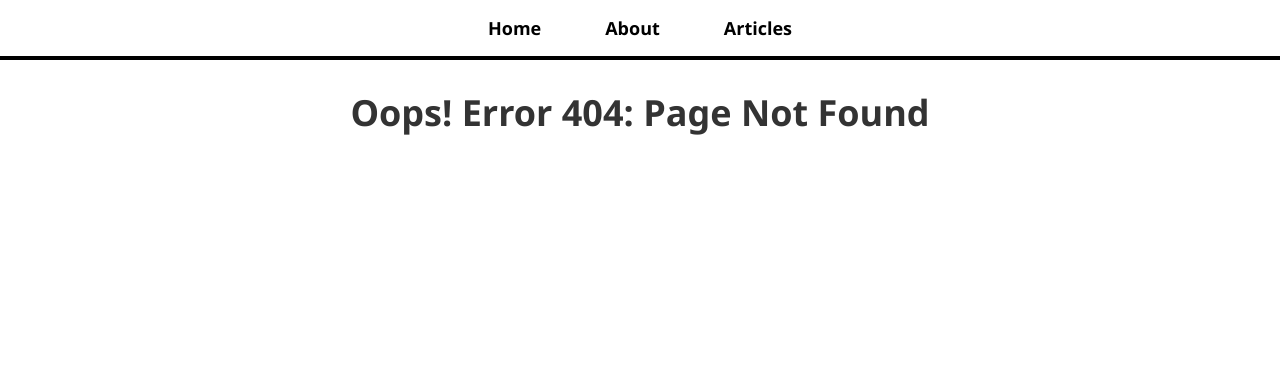
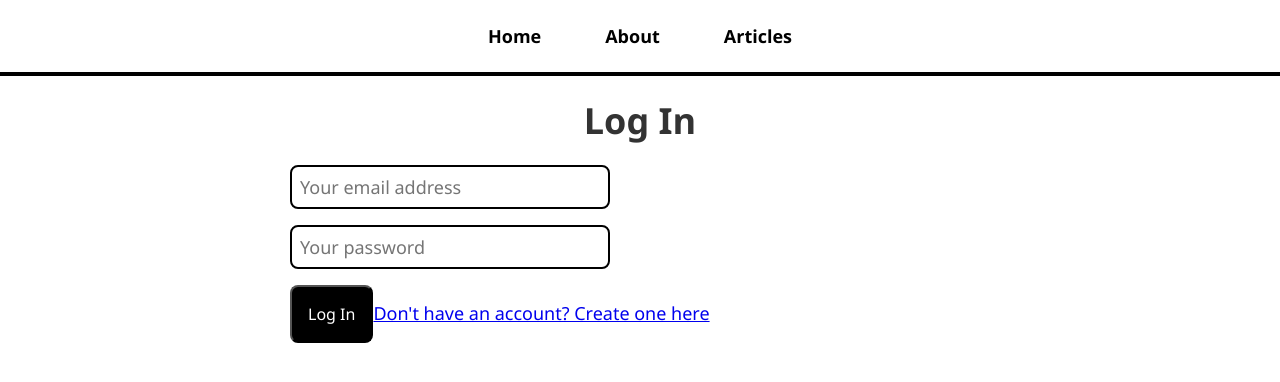
Before and after one commit to avishkaindunil/Explore_MoreOn_React, a React (Create React App) app in the folder blog-app/: page /login in a window 1280 px wide. Before the commit this address had no page. Shown: the top 382 px of the page. Built offline with nearby package versions, Linux system fonts and the light colour scheme.

Commit message:
firebase connected

```diff
--- a/blog-app/package.json
+++ b/blog-app/package.json
@@ -6,6 +6,7 @@
   "dependencies": {
     "axios": "^1.7.9",
     "cra-template": "1.2.0",
+    "firebase": "^11.3.0",
     "react": "^19.0.0",
     "react-dom": "^19.0.0",
     "react-router-dom": "^7.1.5",
--- a/blog-app/src/App.css
+++ b/blog-app/src/App.css
@@ -34,15 +34,15 @@
 
 nav li {
   display: inline-block;
-  padding-top: 16px;
-  padding-bottom: 16px;
+  padding-top: 24px;
+  padding-bottom: 24px;
 }
 
 nav a {
   text-decoration: none;
   color: black;
   font-weight: bold;
-  padding: 16px 32px;
+  padding: 24px 32px;
 }
 
 nav a:hover {
@@ -53,7 +53,7 @@
 #page-body {
   max-width: 700px;
   margin: auto;
-  padding-top: 64px;
+  padding-top: 72px;
 }
 
 .article-list-item {
@@ -76,7 +76,7 @@
   margin-bottom: 16px;
 }
 
-#add-comment-form input, textarea {
+input, textarea {
   display: block;
   width: 300px;
   padding: 8px;
@@ -85,6 +85,12 @@
   font-size: 18px;
   border: 2px solid black;
   margin-bottom: 16px;
+}
+
+.error {
+  padding: 8px;
+  border-radius: 4px;
+  background-color: pink;
 }
 
 #add-comment-form button {
@@ -100,3 +106,9 @@
   border-bottom: 2px solid black;
   padding: 16px;
 }
+
+.nav-right {
+  position: absolute;
+  top: 8px;
+  right: 8px;
+}
--- a/blog-app/src/App.js
+++ b/blog-app/src/App.js
@@ -6,6 +6,8 @@
 import ArticlePage from './pages/ArticlePage';
 import ArticleListPage from './pages/ArticleListPage';
 import NotFoundPage from './pages/NotFoundPage';
+import CreateAccountPage from './pages/CreateAccountPage';
+import LoginPage from './pages/LoginPage';
 
 function App() {
   return (
@@ -18,6 +20,8 @@
             <Route path='/about' element={<AboutPage />} />
             <Route path='/articles' element={<ArticleListPage />} />
             <Route path='/articles/:articleId' element={<ArticlePage />} />
+            <Route path='/login' element={<LoginPage />} />
+            <Route path='/create-account' element={<CreateAccountPage />} />
             <Route path='*' element={<NotFoundPage />} />
           </Routes>
         </div>
--- a/blog-app/src/index.js
+++ b/blog-app/src/index.js
@@ -2,7 +2,18 @@
 import ReactDOM from 'react-dom/client';
 import './index.css';
 import App from './App';
-import reportWebVitals from './reportWebVitals';
+import reportWebVitals from './reportWebVitals';import { initializeApp } from "firebase/app";
+
+const firebaseConfig = {
+  apiKey: "AIzaSyAH-hMfGRIPlcLeGizsEXPdegk2ppBr65k",
+  authDomain: "react-blog-app-ab87e.firebaseapp.com",
+  projectId: "react-blog-app-ab87e",
+  storageBucket: "react-blog-app-ab87e.firebasestorage.app",
+  messagingSenderId: "99095986991",
+  appId: "1:99095986991:web:cb15e1006ae16f820b97da"
+};
+
+const app = initializeApp(firebaseConfig);
 
 const root = ReactDOM.createRoot(document.getElementById('root'));
 root.render(
@@ -11,7 +22,4 @@
   </React.StrictMode>
 );
 
-// If you want to start measuring performance in your app, pass a function
-// to log results (for example: reportWebVitals(console.log))
-// or send to an analytics endpoint. Learn more: https://bit.ly/CRA-vitals
 reportWebVitals();
--- /dev/null
+++ b/blog-app/src/pages/CreateAccountPage.js
@@ -0,0 +1,7 @@
+const CreateAccountPage = () => {
+    return (
+        <h1>Create Account Page</h1>
+    );
+}
+
+export default CreateAccountPage;
--- /dev/null
+++ b/blog-app/src/pages/LoginPage.js
@@ -0,0 +1,40 @@
+import { useState } from 'react';
+import { Link, useNavigate } from 'react-router-dom';
+import { getAuth, signInWithEmailAndPassword } from 'firebase/auth';
+
+const LoginPage = () => {
+    const [email, setEmail] = useState('');
+    const [password, setPassword] = useState('');
+    const [error, setError] = useState('');
+
+    const navigate = useNavigate();
+
+    const logIn = async () => {
+        try {
+            await signInWithEmailAndPassword(getAuth(), email, password);
+            navigate('/articles');
+        } catch (e) {
+            setError(e.message);
+        }
+    }
+
+    return (
+        <>
+        <h1>Log In</h1>
+        {error && <p className="error">{error}</p>}
+        <input
+            placeholder="Your email address"
+            value={email}
+            onChange={e => setEmail(e.target.value)} />
+        <input
+            type="password"
+            placeholder="Your password"
+            value={password}
+            onChange={e => setPassword(e.target.value)} />
+        <button onClick={logIn}>Log In</button>
+        <Link to="/create-account">Don't have an account? Create one here</Link>
+        </>
+    );
+}
+
+export default LoginPage;
```
Also changed, not shown: blog-app/src/hooks/useUser.js (added), 1 other file (tests, documents, lock files or other folders).
